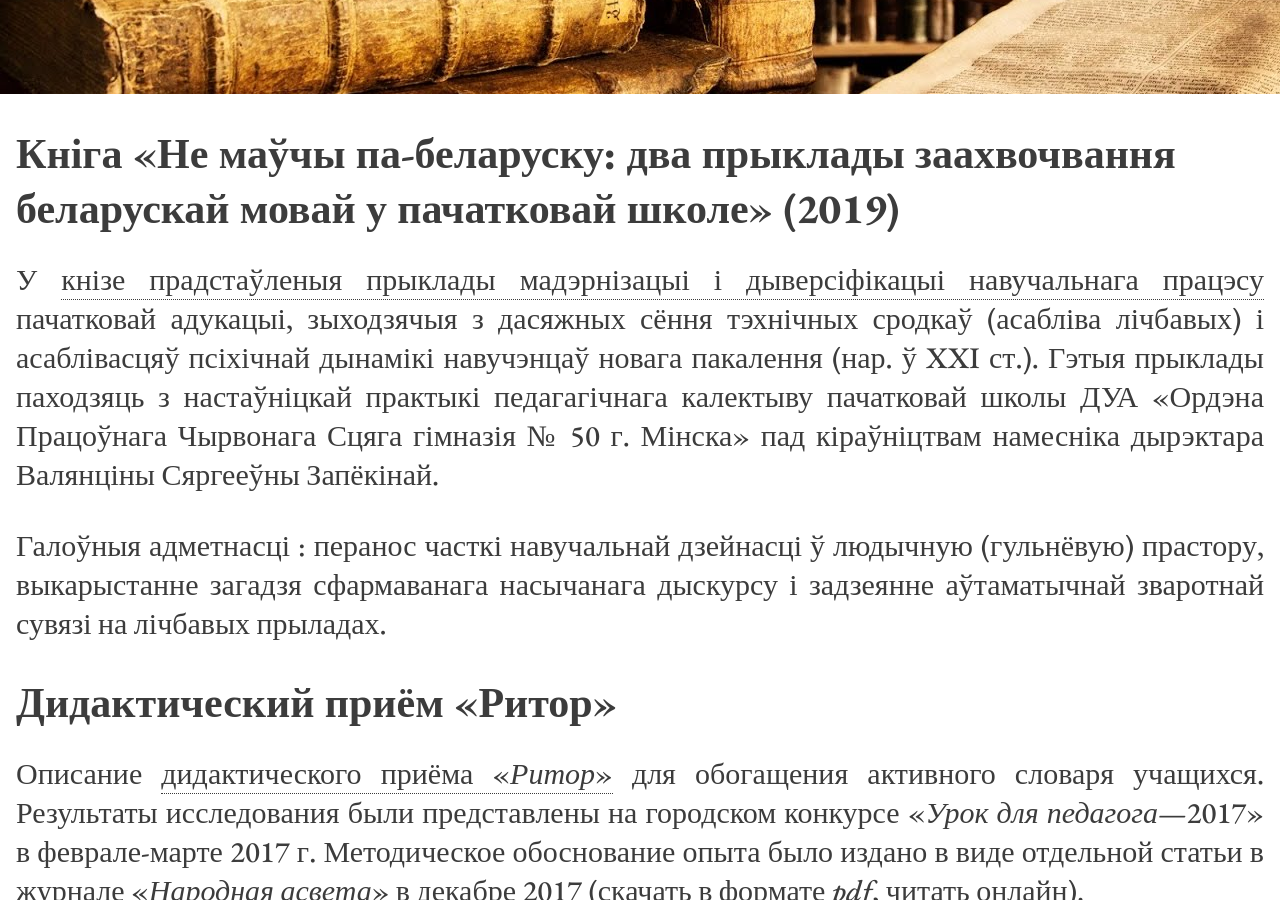
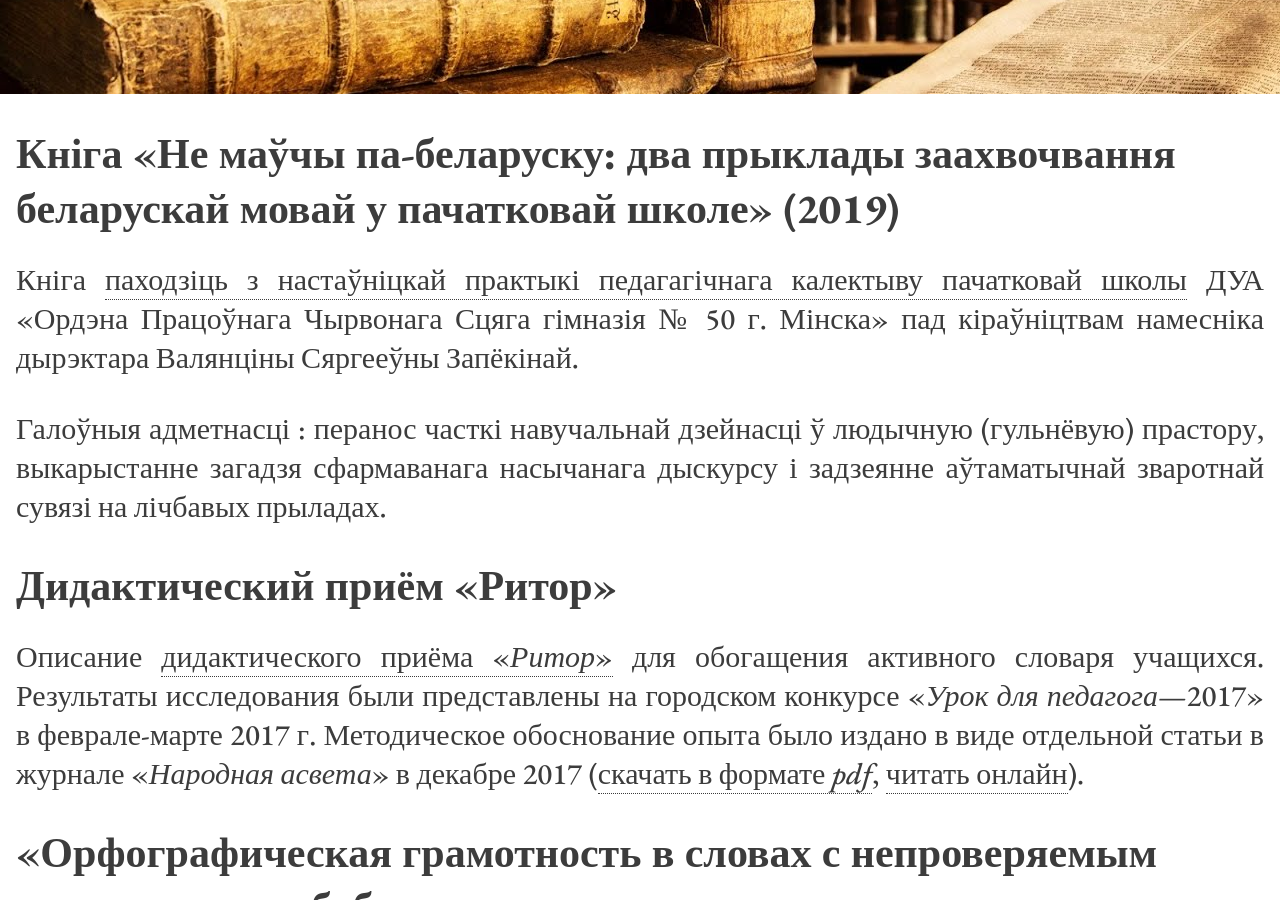
Before and after one commit to seveleva/seveleva, a Jekyll site: the page built from articles.md, in a window 1280 px wide and 900 px high, scrolled down 566 px. Built offline with Jekyll 4.4.1, drawn with Linux system fonts in a browser that asks for light colours.

Commit message:
Update articles.md

```diff
--- a/articles.md
+++ b/articles.md
@@ -11,7 +11,7 @@ published: true
 ---
 ## Кніга «Не маўчы па-беларуску: два прыклады заахвочвання беларускай мовай у пачатковай школе» (2019)
 
-У [кнізе прадстаўленыя прыклады мадэрнізацыі і дыверсіфікацыі навучальнага працэсу](/nie-maŭčy) пачатковай адукацыі, зыходзячыя з дасяжных сёння тэхнічных сродкаў (асабліва лічбавых) і асаблівасцяў псіхічнай дынамікі навучэнцаў новага пакалення (нар. ў XXI ст.). Гэтыя прыклады паходзяць з настаўніцкай практыкі педагагічнага калектыву пачатковай школы ДУА «Ордэна Працоўнага Чырвонага Сцяга гімназія № 50 г. Мінска» пад кіраўніцтвам намесніка дырэктара Валянціны Сяргееўны Запёкінай.
+Кніга [паходзіць з настаўніцкай практыкі педагагічнага калектыву пачатковай школы](/nie-maŭčy)   ДУА «Ордэна Працоўнага Чырвонага Сцяга гімназія № 50 г. Мінска» пад кіраўніцтвам намесніка дырэктара Валянціны Сяргееўны Запёкінай.
 
 Галоўныя адметнасці : перанос часткі навучальнай дзейнасці ў людычную (гульнёвую) прастору, выкарыстанне загадзя сфармаванага насычанага дыскурсу і задзеянне аўтаматычнай зваротнай сувязі на
 лічбавых прыладах.
```
